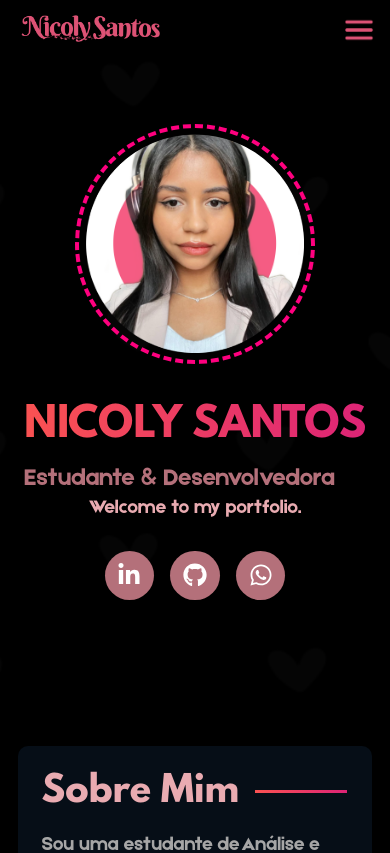
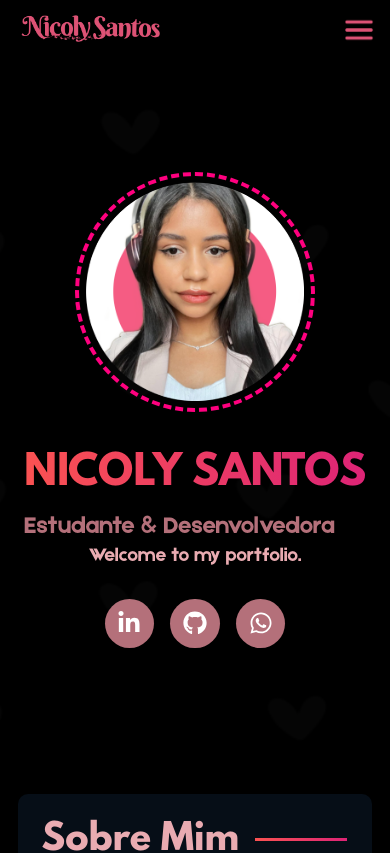
Before and after one commit to nicolysantus/portfolio_nicoly, a React (Vite) app: page / in a window 390 px wide. Shown: the top 853 px of the page. Built offline with nearby package versions, Linux system fonts and the light colour scheme.

Commit message:
Ajustes da versão mobile

```diff
--- a/src/components/home/home.sass
+++ b/src/components/home/home.sass
@@ -84,7 +84,6 @@
         #home
         padding: 7rem
         height: absolute
-        margin-top: -3rem
 
         img
             max-width: 70%
```
